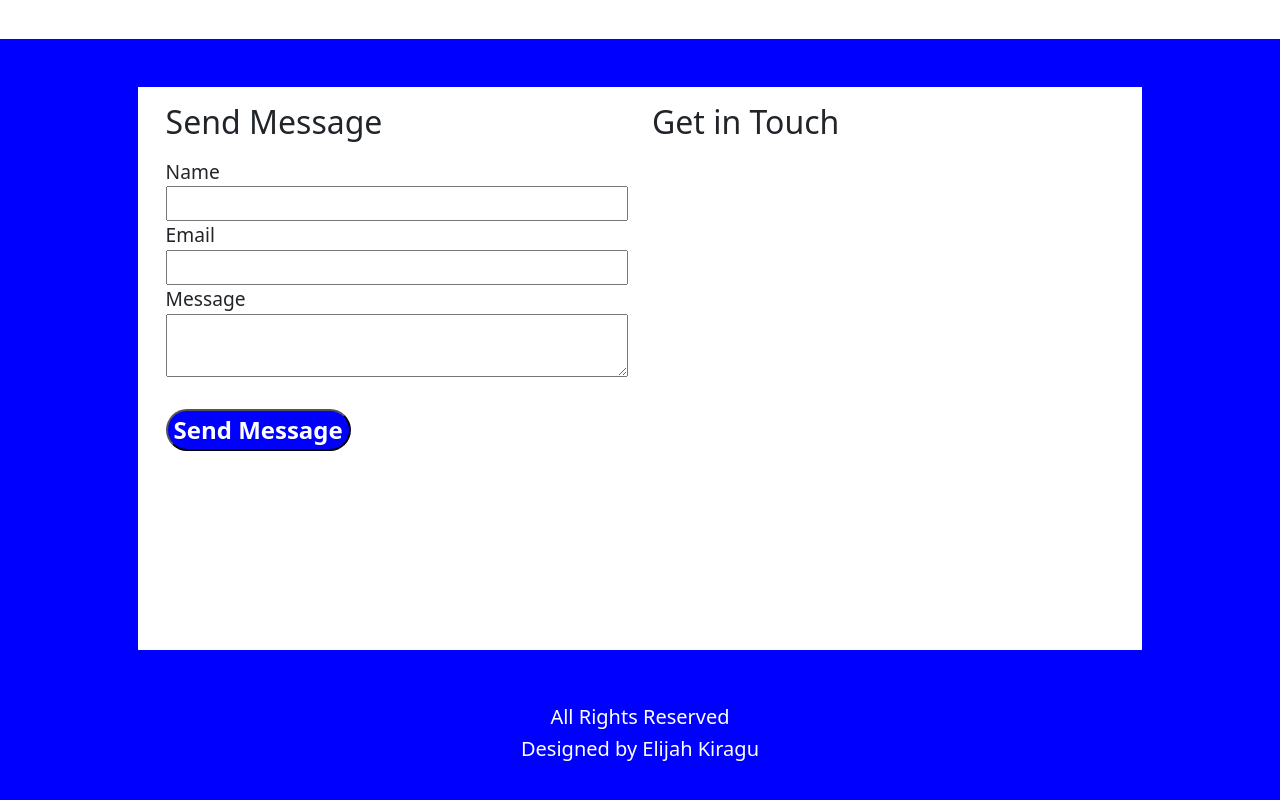
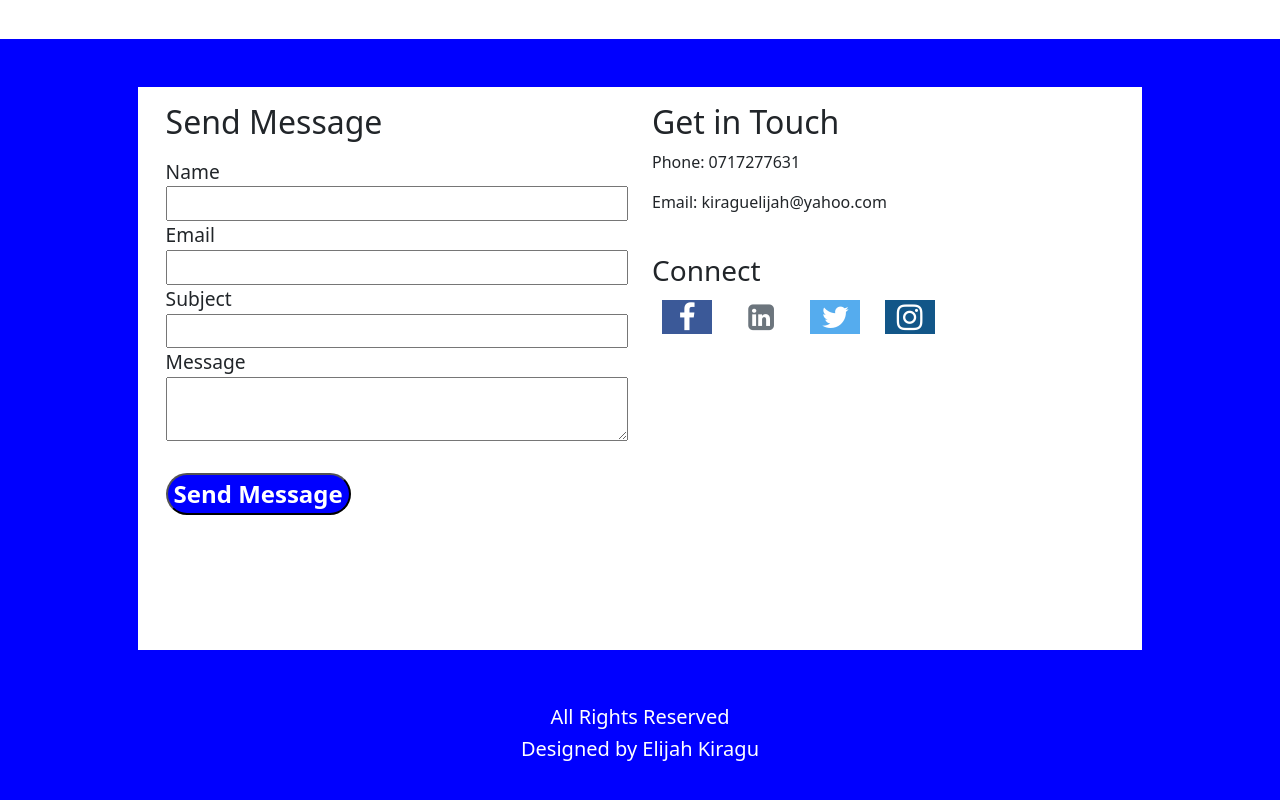
Before and after one commit to eliki-hue/myportfolio-website, a React (Create React App) app: page / in a window 1280 px wide. Shown: the part 2598-3398 px from the top of the page. Built offline with nearby package versions, Linux system fonts and the light colour scheme.

Commit message:
added social icons

```diff
--- a/public/index.html
+++ b/public/index.html
@@ -9,6 +9,7 @@
       name="description"
       content="Web site created using create-react-app"
     />
+    <link rel="stylesheet" href="https://cdnjs.cloudflare.com/ajax/libs/font-awesome/4.7.0/css/font-awesome.min.css">
     <link rel="apple-touch-icon" href="%PUBLIC_URL%/logo192.png" />
     <!--
       manifest.json provides metadata used when your web app is installed on a
--- a/src/home/footer/Contact.js
+++ b/src/home/footer/Contact.js
@@ -26,12 +26,14 @@ const ContactUs = () => {
 
   return (
     <>
-    <p>{status}</p>
+    <p style={{color:'green'}}>{status}</p>
     <form ref={form} onSubmit={sendEmail}>
       <label>Name</label>
       <input type="text" name="user_name" required/>
       <label>Email</label>
       <input type="email" name="user_email" required />
+      <label>Subject</label>
+      <input type="text" name="subject" required/>
       <label>Message</label>
       <textarea name="message" required/>
       <button type="submit" className='contact-btn ' value="Send" >Send Message</button>
--- a/src/home/footer/Footer.css
+++ b/src/home/footer/Footer.css
@@ -38,11 +38,47 @@ form {
 
 }
 .footer-bottom {
-    justify-content: center;
-    text-align: center;
+
+    text-align:center;
     margin-top: 2rem;
     color: white;
 }
 input {
     height: 2;
 }
+
+/* social icons styles */
+.fa {
+    padding: 2px;
+    font-size: 30px;
+    width: 50px;
+    text-align: center;
+    text-decoration: none;
+    margin: 5px 2px;
+  }
+
+
+  .fa:hover {
+      opacity: 0.7;
+  }
+
+  .fa-facebook {
+    background: #3B5998;
+    color: white;
+  }
+
+  .fa-twitter {
+    background: #55ACEE;
+    color: white;
+  }
+
+
+  .fa-linkedin {
+    background: #007bb5;
+    color: white;
+  }
+
+  .fa-instagram {
+    background: #125688;
+    color: white;
+  }
--- a/src/home/footer/Footer.js
+++ b/src/home/footer/Footer.js
@@ -13,7 +13,29 @@ const Footer = () => {
             </div>
             <div className='col'>
             <h2>Get in Touch</h2>
+            <p>Phone: 0717277631</p>
+            <p>Email: kiraguelijah@yahoo.com</p><br/>
+            <h3>Connect</h3>
+            <div className="row ">
+                <div class="col-xl-8 col-md-4 col-sm-4 col-auto my-md-0 mt-5 order-sm-1 order-3 align-self-end">
+                  <p class="social text-muted mb-0 pb-0 bold-text">
+                    {" "}
+                    <span class="mx-2">
+                      <i class="fa fa-facebook" aria-hidden="true"></i>
+                    </span>{" "}
+                    <span class="mx-2">
+                      <i class="fa fa-linkedin-square" aria-hidden="true"></i>
+                    </span>{" "}
+                    <span class="mx-2">
+                      <i class="fa fa-twitter" aria-hidden="true"></i>
+                    </span>{" "}
+                    <span class="mx-2">
+                      <i class="fa fa-instagram" aria-hidden="true"></i>
+                    </span>{" "}
+                   </p>
+                </div>
 
+            </div>
             </div>
 
            <br/>
```
